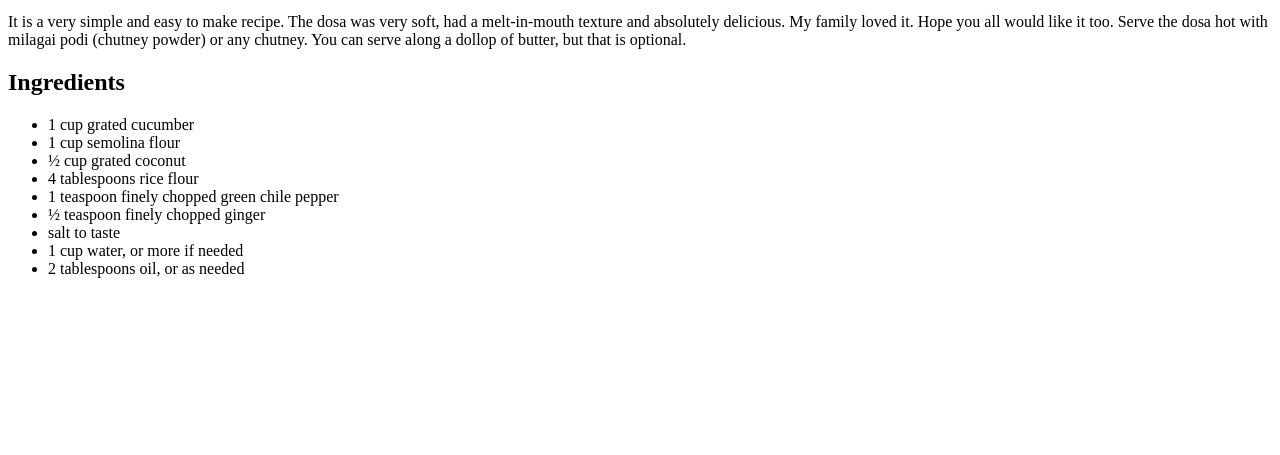
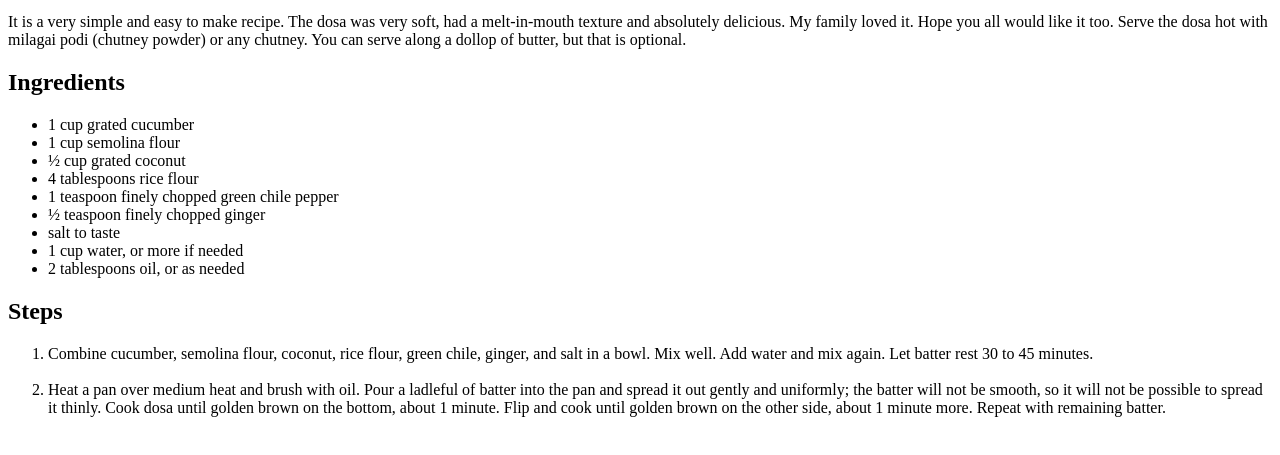
Before and after one commit to divyanshthinks/odin-recipes, a plain HTML site: page recipes/dosa.html in a window 1280 px wide. Shown: the part 119-574 px from the top of the page. Drawn offline with Linux system fonts and the light colour scheme.

Commit message:
Add steps to make the dish

```diff
--- a/recipes/dosa.html
+++ b/recipes/dosa.html
@@ -28,6 +28,18 @@
             <li> 1 cup water, or more if needed </li>
             <li> 2 tablespoons oil, or as needed </li>
         </ul>
+<h2> Steps </h2>
+<ol>
+    <li> Combine cucumber, semolina flour, coconut, rice flour, green chile, ginger, and salt in a bowl. Mix well.
+        Add water and mix again. Let batter rest 30 to 45 minutes.
 
+    </li>
+    <br>
+    <li>
+        Heat a pan over medium heat and brush with oil. Pour a ladleful of batter into the pan and spread it out gently and uniformly;
+        the batter will not be smooth, so it will not be possible to spread it thinly. Cook dosa until golden brown on the bottom, about 1 minute.
+        Flip and cook until golden brown on the other side, about 1 minute more. Repeat with remaining batter.
+    </li>
+</ol>
     </body>
 </html>
```
